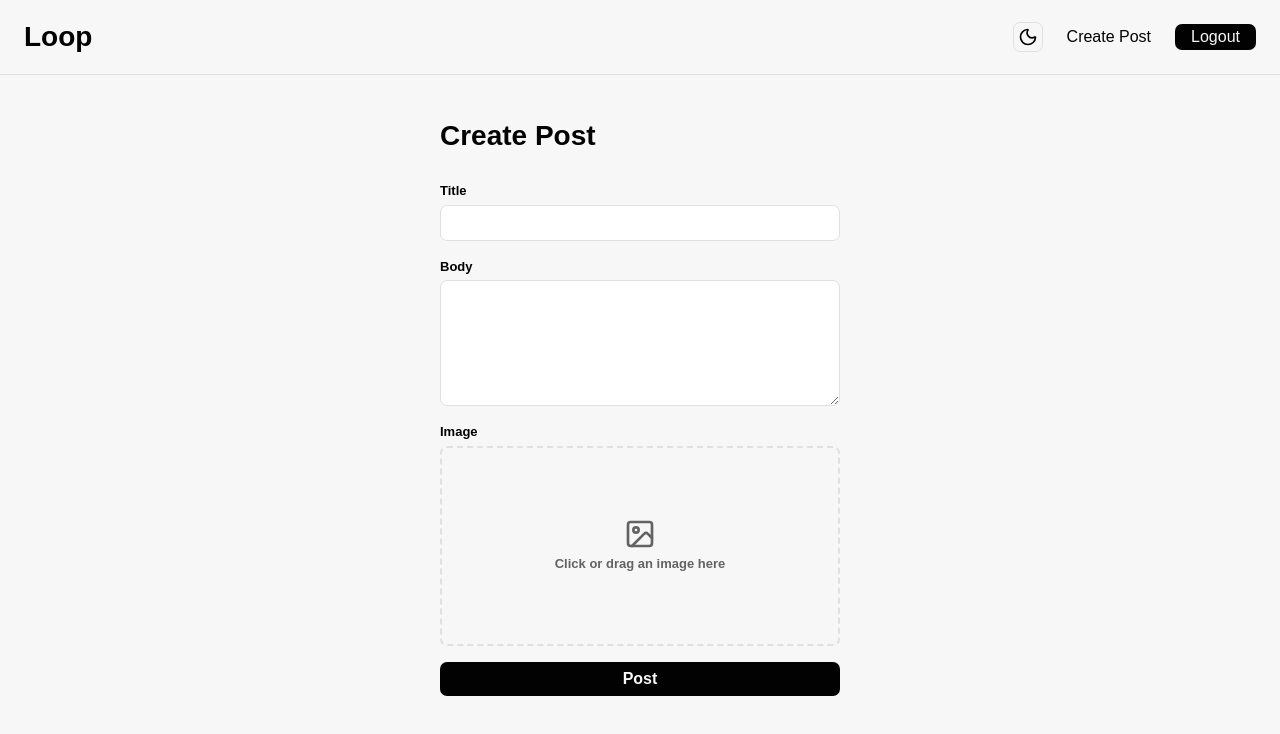
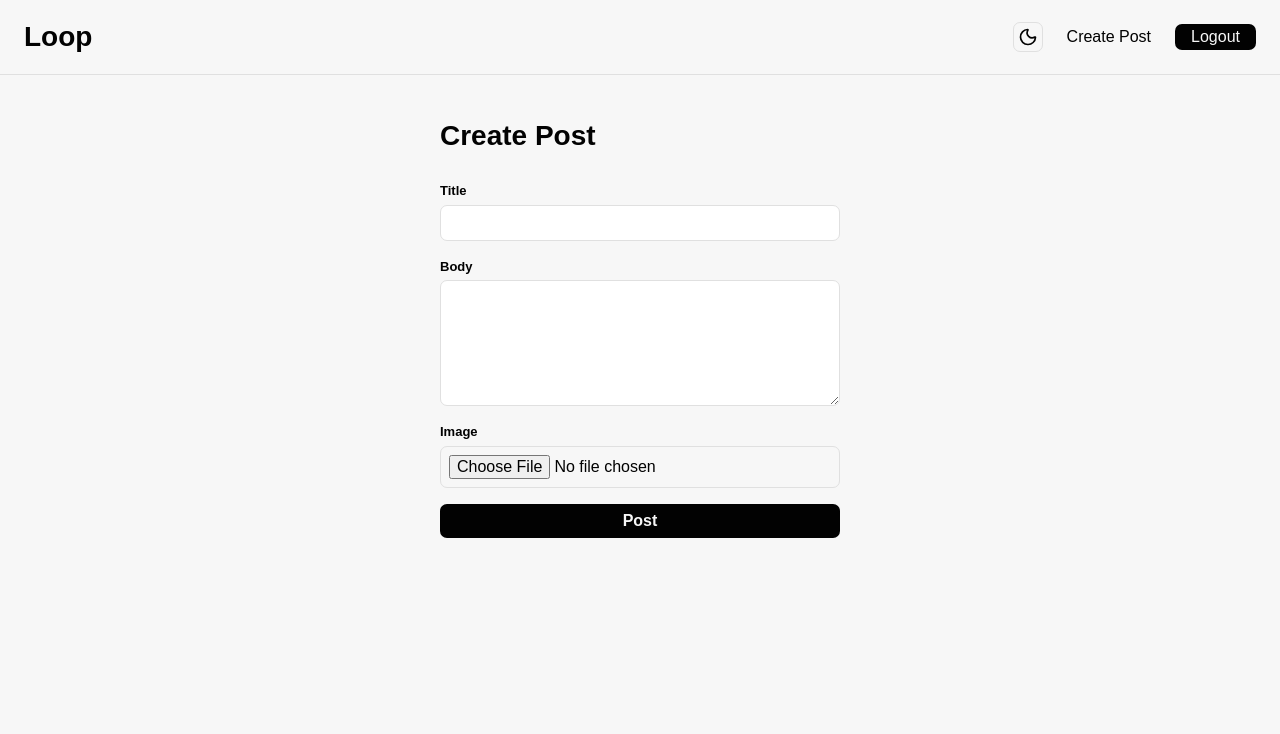
Before and after one commit to nikogagua/loop-frontend, a React (Vite) app: page /create-post in a window 1280 px wide. Shown: the top 734 px of the page. Built offline with nearby package versions, Linux system fonts and the light colour scheme; sample sign-in values are in the browser's storage.

Commit message:
Revert "Add styled image upload with preview, drag-and-drop, and remove support"

```diff
--- a/src/components/ImageUploadInput.css
+++ /dev/null
@@ -1,61 +0,0 @@
-.image-upload {
-  position: relative;
-  width: 100%;
-  height: 20rem;
-}
-
-.image-upload-label {
-  display: block;
-  cursor: pointer;
-  border: 2px dashed var(--border-color);
-  border-radius: var(--border-radius);
-  overflow: hidden;
-  width: 100%;
-  height: 100%;
-  transition: border-color 0.15s ease;
-}
-
-.image-upload-label:hover {
-  border-color: var(--accent-color);
-}
-
-.image-upload-placeholder {
-  display: flex;
-  flex-direction: column;
-  align-items: center;
-  justify-content: center;
-  gap: var(--spacing-xs);
-  height: 100%;
-  color: var(--text-color);
-  opacity: 0.6;
-  font-size: var(--font-sm);
-}
-
-.image-upload-preview {
-  width: 100%;
-  height: 100%;
-  object-fit: cover;
-}
-
-.image-upload-input {
-  display: none;
-}
-
-.image-upload-clear {
-  position: absolute;
-  top: var(--spacing-xs);
-  right: var(--spacing-xs);
-  background-color: rgba(0, 0, 0, 0.6);
-  color: #fff;
-  border-radius: 50%;
-  width: 2.8rem;
-  height: 2.8rem;
-  display: flex;
-  align-items: center;
-  justify-content: center;
-}
-
-.image-upload-label.dragging {
-  border-color: var(--accent-color);
-  background-color: rgba(178, 213, 229, 0.1);
-}
--- a/src/components/ImageUploadInput.jsx
+++ /dev/null
@@ -1,102 +0,0 @@
-import { useState } from "react";
-import { Image as ImageIcon, X } from "lucide-react";
-import "./ImageUploadInput.css";
-
-function ImageUploadInput({
-  id = "image",
-  name = "image",
-  initialPreview = "",
-}) {
-  const [preview, setPreview] = useState(initialPreview);
-  const [isDragging, setIsDragging] = useState(false);
-  const [removed, setRemoved] = useState(false);
-
-  function setFile(file) {
-    if (file) {
-      setRemoved(false);
-      setPreview(URL.createObjectURL(file));
-
-      const input = document.getElementById(id);
-      const dataTransfer = new DataTransfer();
-      dataTransfer.items.add(file);
-      input.files = dataTransfer.files;
-    }
-  }
-
-  function handleChange(e) {
-    setFile(e.target.files[0]);
-  }
-
-  function handleDrop(e) {
-    e.preventDefault();
-    setIsDragging(false);
-    const file = e.dataTransfer.files[0];
-    setFile(file);
-  }
-
-  function handleDragOver(e) {
-    e.preventDefault();
-    setIsDragging(true);
-  }
-
-  function handleDragLeave() {
-    setIsDragging(false);
-  }
-
-  function handleClear(e) {
-    e.preventDefault();
-    setPreview("");
-    document.getElementById(id).value = "";
-    setRemoved(true);
-  }
-
-  return (
-    <div className="image-upload">
-      <label
-        htmlFor={id}
-        className={
-          isDragging ? "image-upload-label dragging" : "image-upload-label"
-        }
-        onDrop={handleDrop}
-        onDragOver={handleDragOver}
-        onDragLeave={handleDragLeave}
-      >
-        {preview ? (
-          <img src={preview} alt="Preview" className="image-upload-preview" />
-        ) : (
-          <div className="image-upload-placeholder">
-            <ImageIcon size={32} />
-            <span>Click or drag an image here</span>
-          </div>
-        )}
-      </label>
-
-      {preview && (
-        <button
-          type="button"
-          onClick={handleClear}
-          className="image-upload-clear"
-          aria-label="Remove image"
-        >
-          <X size={16} />
-        </button>
-      )}
-
-      <input
-        id={id}
-        type="file"
-        name={name}
-        accept="image/*"
-        onChange={handleChange}
-        className="image-upload-input"
-      />
-      <input
-        type="hidden"
-        name={`${name}Removed`}
-        value={removed ? "true" : "false"}
-      />
-    </div>
-  );
-}
-
-export default ImageUploadInput;
--- a/src/pages/CreatePost.jsx
+++ b/src/pages/CreatePost.jsx
@@ -2,7 +2,6 @@ import { useState } from "react";
 import { useNavigate } from "react-router-dom";
 import { createPost } from "../api/postApi";
 import "../styles/forms.css";
-import ImageUploadInput from "../components/ImageUploadInput";
 
 function CreatePost() {
   const [error, setError] = useState("");
@@ -41,8 +40,8 @@ function CreatePost() {
         </div>
 
         <div className="form-group">
-          <label>Image</label>
-          <ImageUploadInput />
+          <label htmlFor="image">Image</label>
+          <input id="image" type="file" name="image" accept="image/*" />
         </div>
 
         {error && <p className="form-error">{error}</p>}
--- a/src/pages/EditPost.jsx
+++ b/src/pages/EditPost.jsx
@@ -2,7 +2,6 @@ import { useEffect, useState } from "react";
 import { useNavigate, useParams } from "react-router-dom";
 import { updatePost, getPostById } from "../api/postApi";
 import "../styles/forms.css";
-import ImageUploadInput from "../components/ImageUploadInput";
 
 function EditPost() {
   const [error, setError] = useState("");
@@ -68,8 +67,15 @@ function EditPost() {
         </div>
 
         <div className="form-group">
-          <label>Image</label>
-          <ImageUploadInput initialPreview={post.image} />
+          <label htmlFor="image">Image</label>
+          {post.image && (
+            <img
+              src={post.image}
+              alt="Current"
+              className="form-preview-image"
+            />
+          )}
+          <input id="image" type="file" name="image" accept="image/*" />
         </div>
 
         {error && <p className="form-error">{error}</p>}
```
